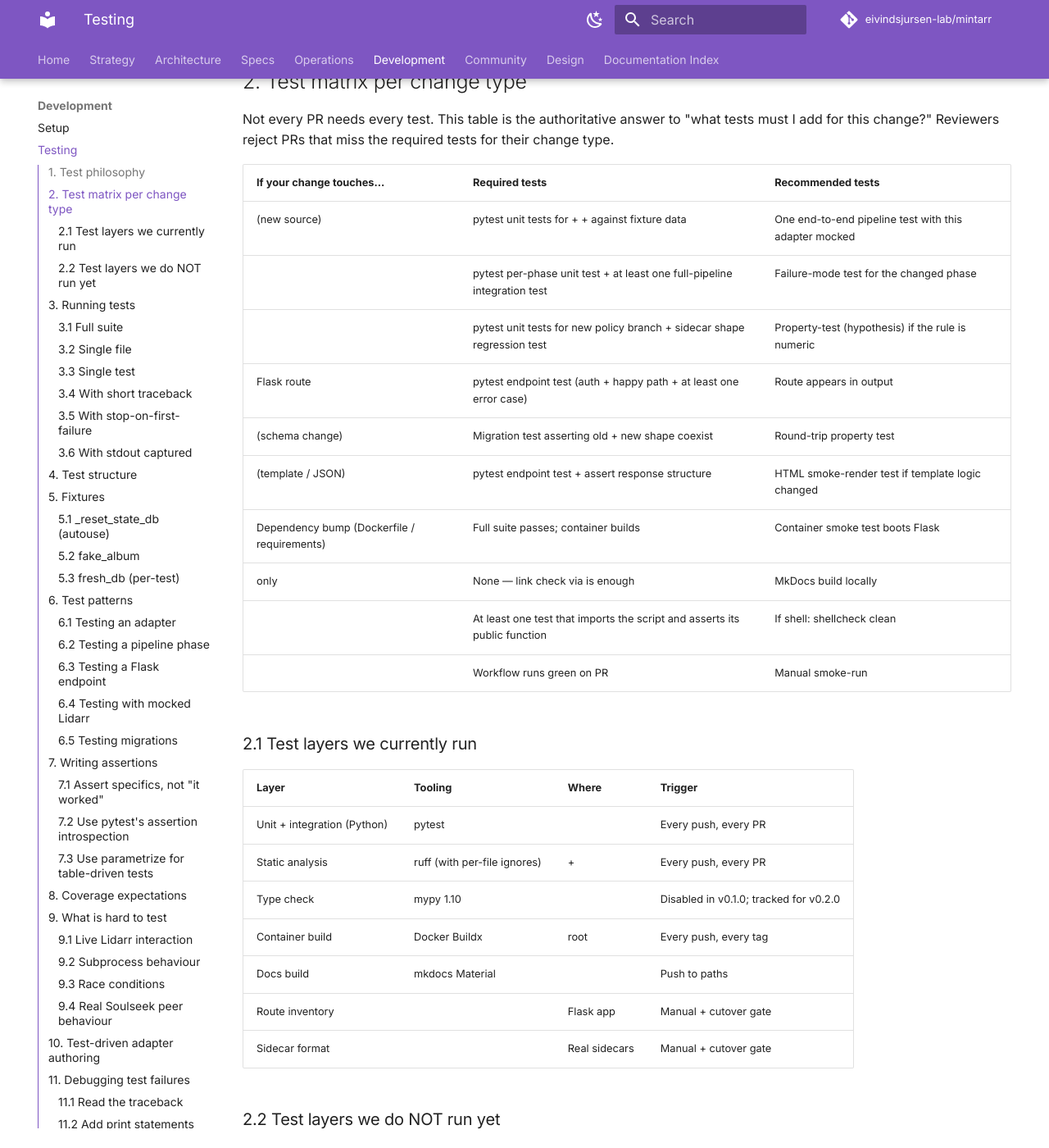
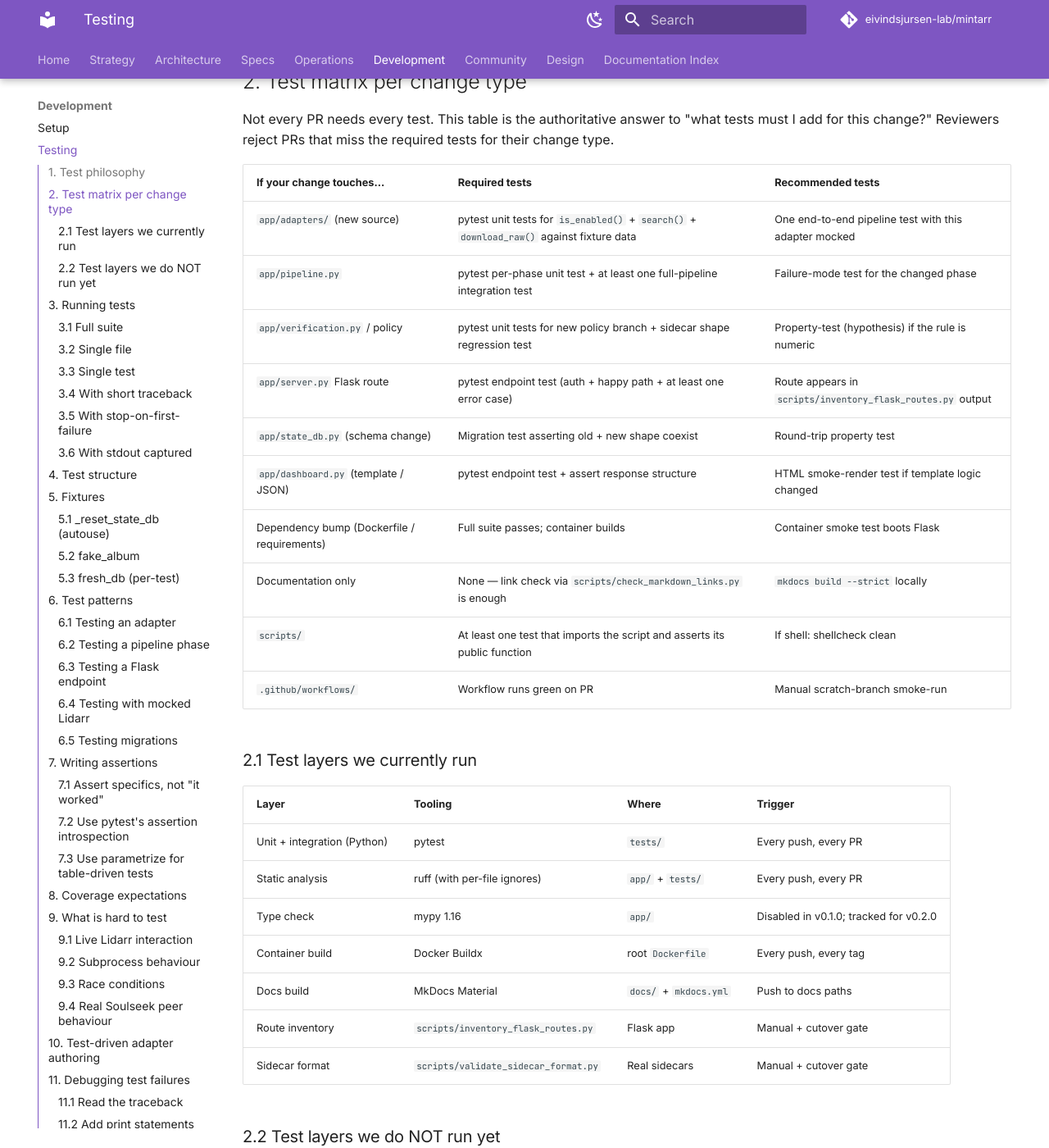
Before and after one commit to VectorOfDoubt/mintarr, an MkDocs documentation site: the page built from docs/development/TESTING.md, in a window 1280 px wide and 1400 px high, scrolled down 682 px. Shown: the whole window at 82% size. Built offline with MkDocs 1.6.1 and Material for MkDocs 9.7.7, drawn with Linux system fonts in a browser that asks for light colours; comment, search, counter and statistics services are not loaded.

Commit message:
docs: post-cutover review patches
Restore missing code identifiers in TESTING.md test matrix, align development docs with the deferred mypy/ruff-format CI state, and update issue #10 to the verified 33-file ruff-format count.

Tests: 308 passed via docker compose -f docker-compose.test.yaml run --rm tests. Also ran markdown link check, mkdocs build --strict, and ruff check app tests scripts.

```diff
--- a/docs/development/TESTING.md
+++ b/docs/development/TESTING.md
@@ -28,28 +28,28 @@ the required tests for their change type.
 
 | If your change touches... | Required tests | Recommended tests |
 |---|---|---|
-|  (new source) | pytest unit tests for  +  +  against fixture data | One end-to-end pipeline test with this adapter mocked |
-|  | pytest per-phase unit test + at least one full-pipeline integration test | Failure-mode test for the changed phase |
-|  | pytest unit tests for new policy branch + sidecar shape regression test | Property-test (hypothesis) if the rule is numeric |
-|  Flask route | pytest endpoint test (auth + happy path + at least one error case) | Route appears in  output |
-|  (schema change) | Migration test asserting old + new shape coexist | Round-trip property test |
-|  (template / JSON) | pytest endpoint test + assert response structure | HTML smoke-render test if template logic changed |
+| `app/adapters/` (new source) | pytest unit tests for `is_enabled()` + `search()` + `download_raw()` against fixture data | One end-to-end pipeline test with this adapter mocked |
+| `app/pipeline.py` | pytest per-phase unit test + at least one full-pipeline integration test | Failure-mode test for the changed phase |
+| `app/verification.py` / policy | pytest unit tests for new policy branch + sidecar shape regression test | Property-test (hypothesis) if the rule is numeric |
+| `app/server.py` Flask route | pytest endpoint test (auth + happy path + at least one error case) | Route appears in `scripts/inventory_flask_routes.py` output |
+| `app/state_db.py` (schema change) | Migration test asserting old + new shape coexist | Round-trip property test |
+| `app/dashboard.py` (template / JSON) | pytest endpoint test + assert response structure | HTML smoke-render test if template logic changed |
 | Dependency bump (Dockerfile / requirements) | Full suite passes; container builds | Container smoke test boots Flask |
-|  only | None — link check via  is enough | MkDocs  build locally |
-|  | At least one test that imports the script and asserts its public function | If shell: shellcheck clean |
-|  | Workflow runs green on PR | Manual  smoke-run |
+| Documentation only | None — link check via `scripts/check_markdown_links.py` is enough | `mkdocs build --strict` locally |
+| `scripts/` | At least one test that imports the script and asserts its public function | If shell: shellcheck clean |
+| `.github/workflows/` | Workflow runs green on PR | Manual scratch-branch smoke-run |
 
 ### 2.1 Test layers we currently run
 
 | Layer | Tooling | Where | Trigger |
 |---|---|---|---|
-| Unit + integration (Python) | pytest |  | Every push, every PR |
-| Static analysis | ruff (with per-file ignores) |  +  | Every push, every PR |
-| Type check | mypy 1.10 |  | Disabled in v0.1.0; tracked for v0.2.0 |
-| Container build | Docker Buildx | root  | Every push, every tag |
-| Docs build | mkdocs Material  |  | Push to  paths |
-| Route inventory |  | Flask app | Manual + cutover gate |
-| Sidecar format |  | Real sidecars | Manual + cutover gate |
+| Unit + integration (Python) | pytest | `tests/` | Every push, every PR |
+| Static analysis | ruff (with per-file ignores) | `app/` + `tests/` | Every push, every PR |
+| Type check | mypy 1.16 | `app/` | Disabled in v0.1.0; tracked for v0.2.0 |
+| Container build | Docker Buildx | root `Dockerfile` | Every push, every tag |
+| Docs build | MkDocs Material | `docs/` + `mkdocs.yml` | Push to docs paths |
+| Route inventory | `scripts/inventory_flask_routes.py` | Flask app | Manual + cutover gate |
+| Sidecar format | `scripts/validate_sidecar_format.py` | Real sidecars | Manual + cutover gate |
 
 ### 2.2 Test layers we do NOT run yet
 
```
Also changed, not shown: CONTRIBUTING.md (+2 -1 lines), docs/development/DEVELOPMENT.md (+4 -2 lines), docs/development/STYLE_GUIDE.md (+4 -2 lines).
